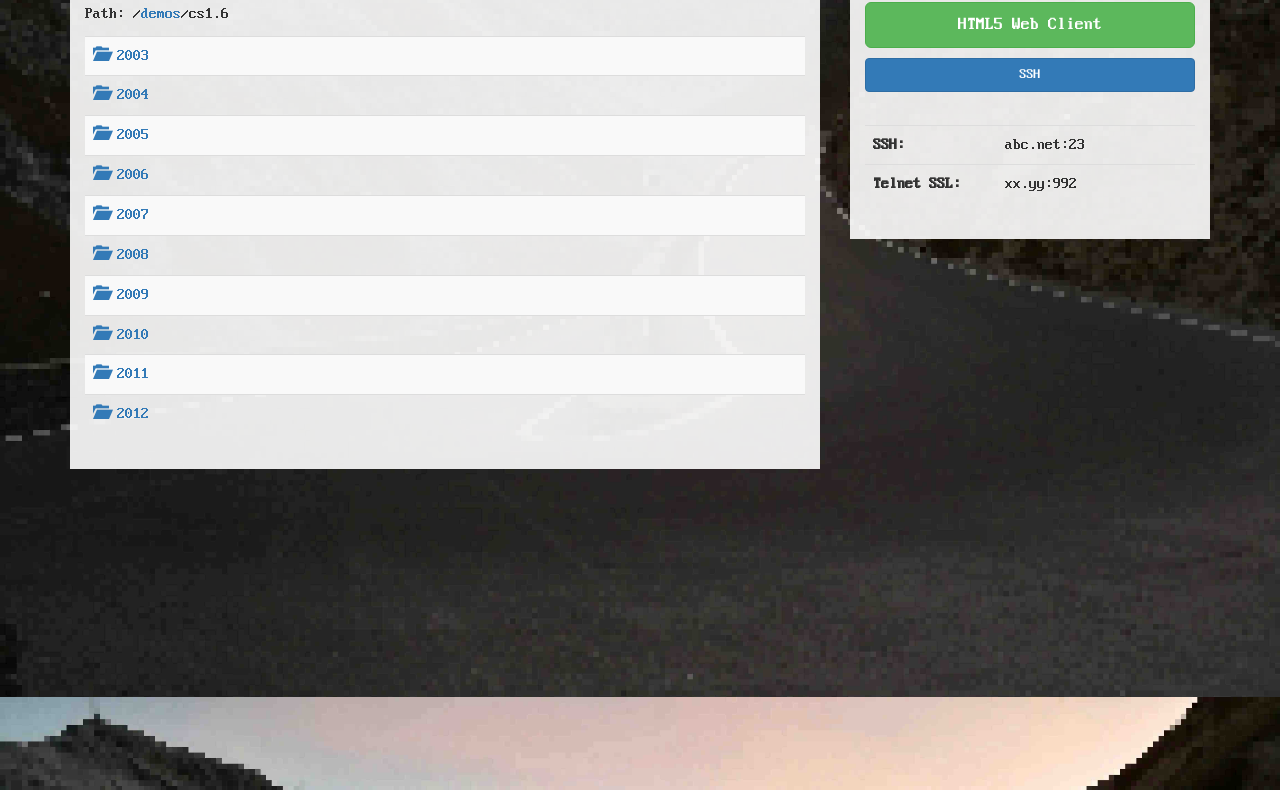
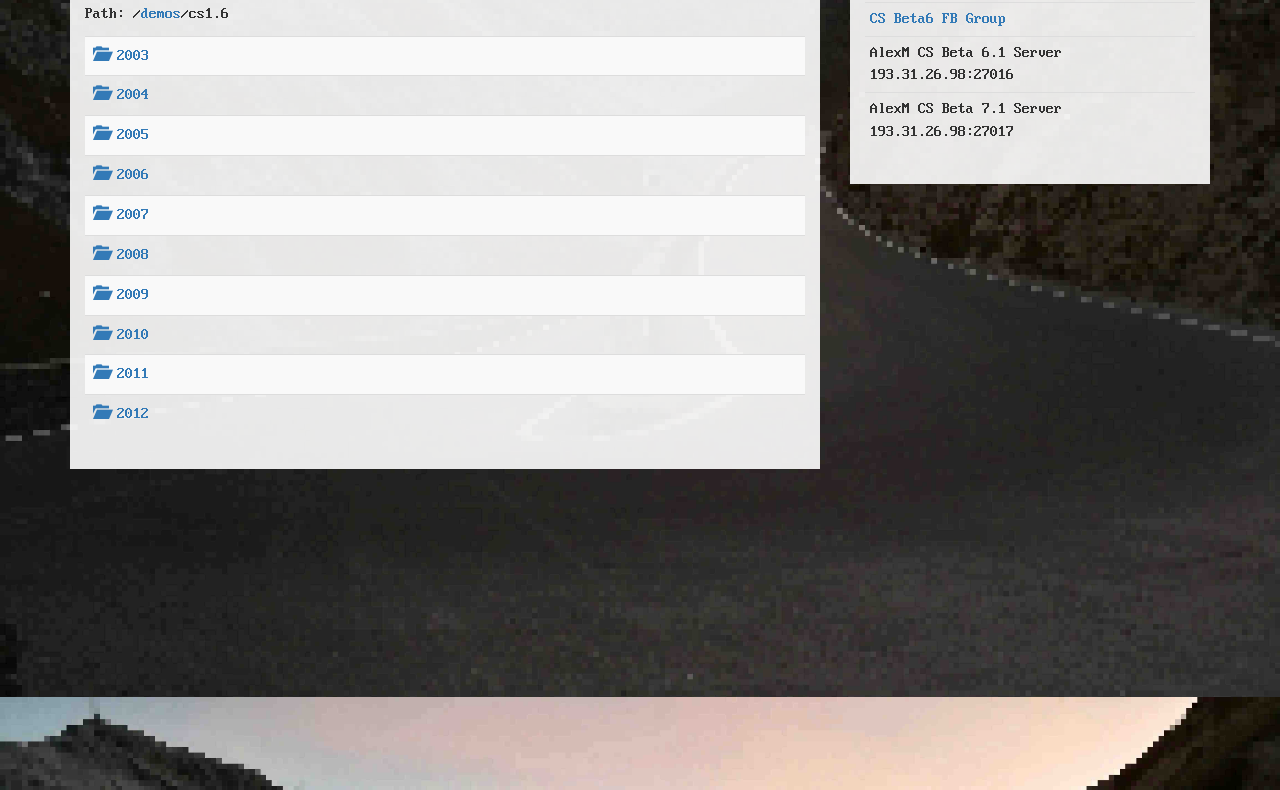
Before and after one commit to anm792704/z1k-bootstrap, a plain HTML site: page demos/cs1.6/index.html in a window 1280 px wide. Shown: the part 263-1053 px from the top of the page. Drawn offline with nearby package versions, Linux system fonts and the light colour scheme.

Commit message:
links changed

```diff
--- a/demos/cs1.6/index.html
+++ b/demos/cs1.6/index.html
@@ -101,26 +101,22 @@
         </div>
       </div>
       <div class="col-md-4 sidemenu">
-        <div class="bgbox loginbox">
-          <h2>Login</h2>
-          <p>
-            <a class="btn btn-lg btn-success btn-block wow bounce" data-wow-iteration="2" href="/login" style="visibility: visible; animation-iteration-count: 2; animation-name: bounce;">HTML5 Web Client</a>
-          </p>
-          <p align="center">
-            <a class="btn btn-primary btn-block" href="telnet://">SSH</a><br>
-          </p>
-          <table class="table">
-            <tbody><tr>
-              <th width="40%">SSH:</th>
-              <td width="60%">abc.net:23</td>
-            </tr>
-            <tr>
-              <th>Telnet SSL:</th>
-              <td>xx.yy:992</td>
-            </tr>
-          </tbody></table>
+          <div class="bgbox links">
+            <h2>Links</h2>
+              <table class="table table-condensed links">
+                  <tbody>
+                    <tr>
+                    <td width="100%" align="left"><a href="https://www.facebook.com/groups/csbeta6/">CS Beta6 FB Group</a></td>
+                  </tr>
+                  <tr>
+                      <td width="100%" align="left">AlexM CS Beta 6.1 Server 193.31.26.98:27016</td>
+                    </tr>
+                    <tr>
+                        <td width="100%" align="left">AlexM CS Beta 7.1 Server 193.31.26.98:27017</td>
+                      </tr>
+              </tbody></table>
+          </div>
         </div>
-      </div>
       </div>
 
   </div>
```
Also changed, not shown: demos/cs1.6/2003/index.html (+10 -14 lines), demos/index.html (+15 -9 lines), index.html (+9 -2 lines).
